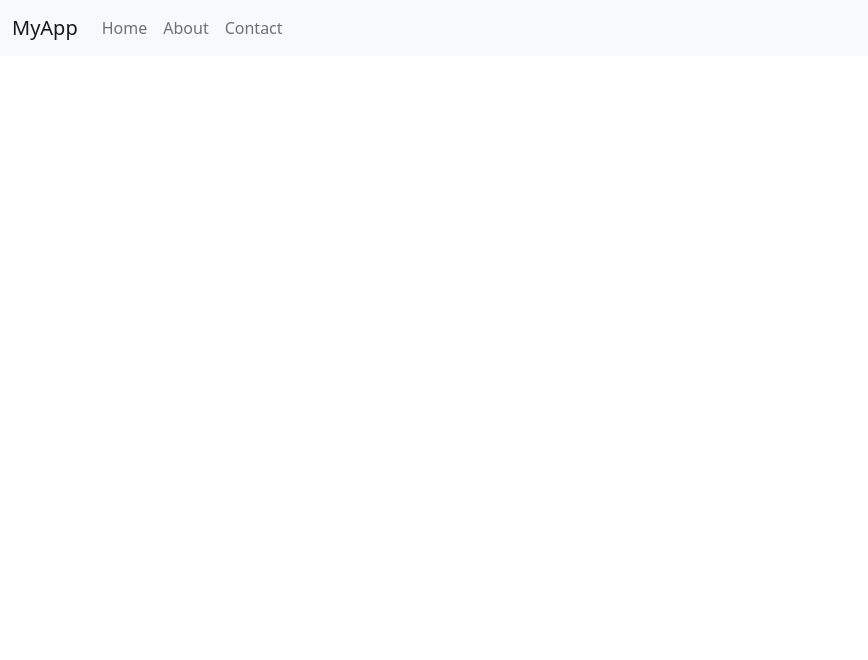
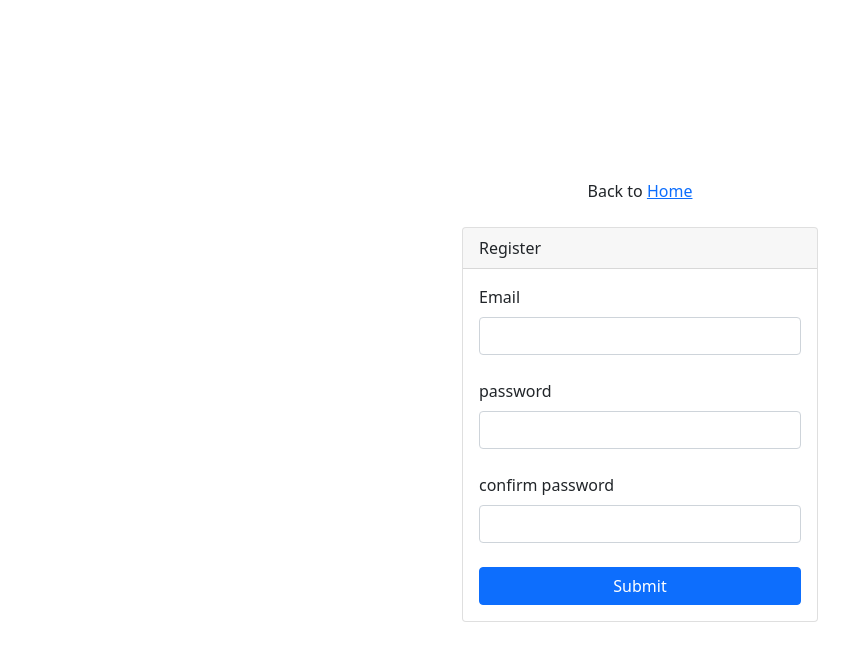
Before and after one commit to aguspriyatin80/belajar-react-by-parsinta, a React (Create React App) app in the folder first-app/: page /register in a window 1280 px wide. Shown: the top 660 px of the page, without its empty margins (0-868 px from the left). Built offline with nearby package versions, Linux system fonts and the light colour scheme.

Commit message:
not found & multi layout

```diff
--- a/first-app/src/App.js
+++ b/first-app/src/App.js
@@ -8,13 +8,13 @@
 import Home from './views/Home'
 import About from './views/About'
 import Navbar from './components/Navbar'
+import Login from './views/auth/Login'
 function App() {
     return (
         // <CardProps />
         // <FetchData />
         // <FetchSatuData />
         <BrowserRouter >
-            <Navbar />
             <Router />
         </BrowserRouter>
 
--- a/first-app/src/router/index.js
+++ b/first-app/src/router/index.js
@@ -1,20 +1,35 @@
 import React from 'react'
 import { Switch, Route } from 'react-router-dom'
+import NotFound from '../views/errors/NotFound'
 import About from '../views/About'
 import Contact from '../views/Contact'
 import Home from '../views/Home'
+import Navbar from '../components/Navbar'
+import Login from '../views/auth/Login'
+import Register from '../views/auth/Register'
 export default function Router() {
     return (
 
 
         <Switch>
             <Route exact path="/">
+                <Navbar />
                 <Home />
             </Route>
-            <Route path="/about">
+            <Route exact path="/about">
+                <Navbar />
                 <About />
             </Route>
-            <Route path="/contact" component={Contact} />
+            <Route exact path="/contact">
+                <Navbar />
+                <Contact />
+            </Route>
+            {/* <Route exact path="/login">
+                <Login />
+            </Route> */}
+            <Route path="/login" component={Login} />
+            <Route path="/register" component={Register} />
+            <Route path="*" component={NotFound} />
         </Switch>
 
 
--- /dev/null
+++ b/first-app/src/views/auth/Login.js
@@ -0,0 +1,47 @@
+import React from 'react'
+import { NavLink } from 'react-router-dom'
+export default function Login() {
+    return (
+        <div className="container">
+            <div className="row justify-content-center align-items-center vh-100">
+
+                <div className="col-md-4">
+                    <div className="text-center mb-4">
+                        Back to <NavLink to="/">Home</NavLink>
+                    </div>
+                    <div className="card">
+                        <div className="card-header">Login</div>
+                        <div className="card-body">
+                            <form>
+                                <div className="mb-4">
+                                    <label htmlFor="email" className="form-label">Email</label>
+                                    <input type="email" name="email" id="email" className="form-control" />
+                                </div>
+                                <div className="mb-4">
+                                    <label htmlFor="password" className="form-label">password</label>
+                                    <input type="password" name="password" id="password" className="form-control" />
+                                </div>
+                                <div class="d-flex justify-content-between">
+                                    <button type="submit" className="btn btn-block btn-primary">Submit</button>
+                                    <NavLink to="/register">Register</NavLink>
+                                </div>
+                                {/* <div className="row">
+                                    <div className="d-flex justify-content-left">
+                                        <button type="submit" className="btn btn-block btn-primary">Submit</button>
+                                    </div>
+                                    <div className="d-flex justify-content-right">
+                                        <NavLink to="/register">Register</NavLink>
+                                    </div>
+                                </div> */}
+
+
+                            </form>
+                        </div>
+                    </div>
+                </div>
+
+
+            </div>
+        </div>
+    )
+}
--- /dev/null
+++ b/first-app/src/views/auth/Register.js
@@ -0,0 +1,41 @@
+import React from 'react'
+import { NavLink } from 'react-router-dom'
+export default function Register() {
+    return (
+        <div className="container">
+            <div className="row justify-content-center align-items-center vh-100">
+
+                <div className="col-md-4">
+                    <div className="text-center mb-4">
+                        Back to <NavLink to="/">Home</NavLink>
+                    </div>
+                    <div className="card">
+                        <div className="card-header">Register</div>
+                        <div className="card-body">
+                            <form>
+                                <div className="mb-4">
+                                    <label htmlFor="email" className="form-label">Email</label>
+                                    <input type="email" name="email" id="email" className="form-control" />
+                                </div>
+                                <div className="mb-4">
+                                    <label htmlFor="password" className="form-label">password</label>
+                                    <input type="password" name="password" id="password" className="form-control" />
+                                </div>
+                                <div className="mb-4">
+                                    <label htmlFor="password" className="form-label">confirm password</label>
+                                    <input type="password" name="confirmPassword" id="confirmPassword" className="form-control" />
+                                </div>
+
+                                <div className="d-grid">
+                                    <button type="submit" className="btn btn-block btn-primary">Submit</button>
+                                </div>
+                            </form>
+                        </div>
+                    </div>
+                </div>
+
+
+            </div>
+        </div>
+    )
+}
--- /dev/null
+++ b/first-app/src/views/errors/NotFound.js
@@ -0,0 +1,14 @@
+import React from 'react'
+
+export default function NotFound() {
+    return (
+        <div className="container">
+            <div className="d-flex justify-content-center align-items-center vh-100">
+                <div className="display-6 text-danger">
+                    Not Found
+                </div>
+
+            </div>
+        </div>
+    )
+}
```
